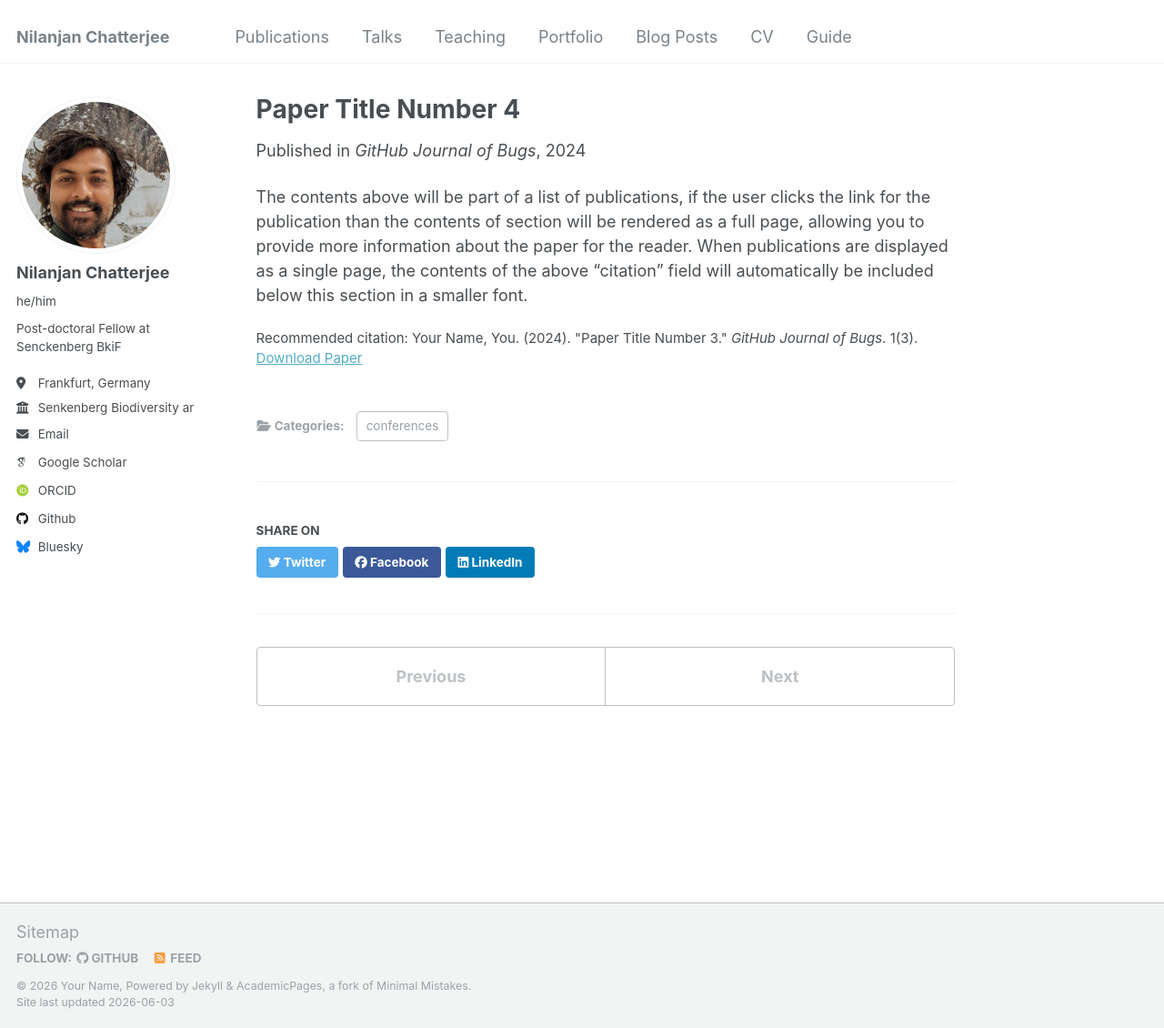
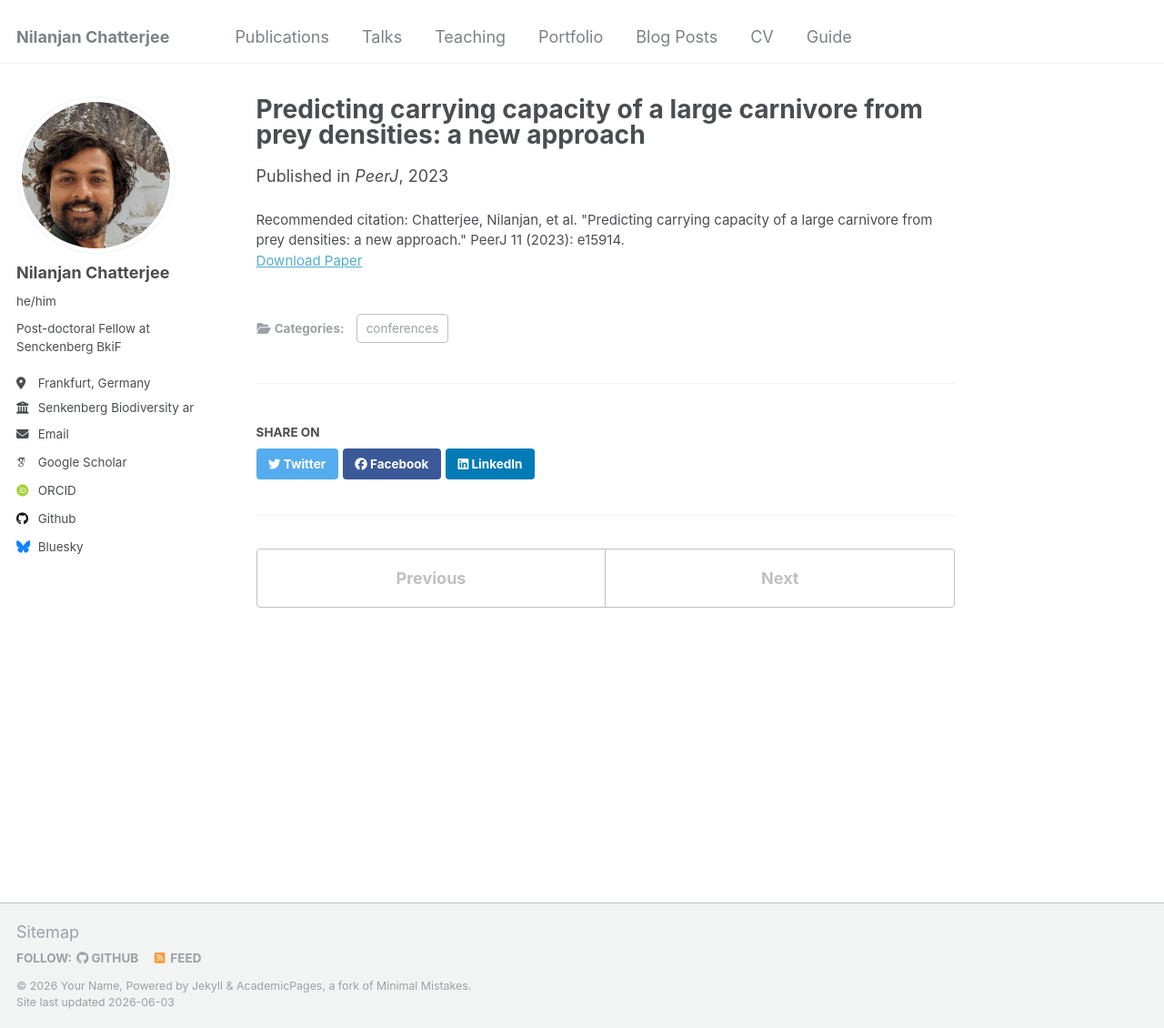
Before and after one commit to nilanjanchatterjee/nilanjanchatterjee.github.io, a Jekyll site: the page built from _publications/2024-02-17-paper-title-number-4.md, in a window 1280 px wide and 1130 px high. Shown: the whole window at 91% size. Built offline with Jekyll 4.4.1, drawn with Linux system fonts in a browser that asks for light colours; some web fonts are replaced.

Commit message:
Updated peerJ paper

```diff
--- a/_publications/2024-02-17-paper-title-number-4.md
+++ b/_publications/2024-02-17-paper-title-number-4.md
@@ -1,13 +1,11 @@
 ---
-title: "Paper Title Number 4"
+title: "Predicting carrying capacity of a large carnivore from prey densities: a new approach"
 collection: publications
 category: conferences
-permalink: /publication/2024-02-17-paper-title-number-4
-excerpt: 'This paper is about fixing template issue #693.'
-date: 2024-02-17
-venue: 'GitHub Journal of Bugs'
-paperurl: 'http://academicpages.github.io/files/paper3.pdf'
-citation: 'Your Name, You. (2024). &quot;Paper Title Number 3.&quot; <i>GitHub Journal of Bugs</i>. 1(3).'
+permalink: https://peerj.com/articles/15914/
+excerpt: 'Large carnivores play a crucial role in maintaining the balance of the ecosystem. Successful conservation initiatives have often led to a huge increase in predators which has often led to negative interactions with humans. Here, we have derived a new equation to estimate the carrying capacity of tigers based on the individual prey species density.'
+date: 2023-11-22
+venue: 'PeerJ'
+paperurl: 'https://peerj.com/articles/15914/'
+citation: 'Chatterjee, Nilanjan, et al. "Predicting carrying capacity of a large carnivore from prey densities: a new approach." PeerJ 11 (2023): e15914.'
 ---
-
-The contents above will be part of a list of publications, if the user clicks the link for the publication than the contents of section will be rendered as a full page, allowing you to provide more information about the paper for the reader. When publications are displayed as a single page, the contents of the above "citation" field will automatically be included below this section in a smaller font.
```
